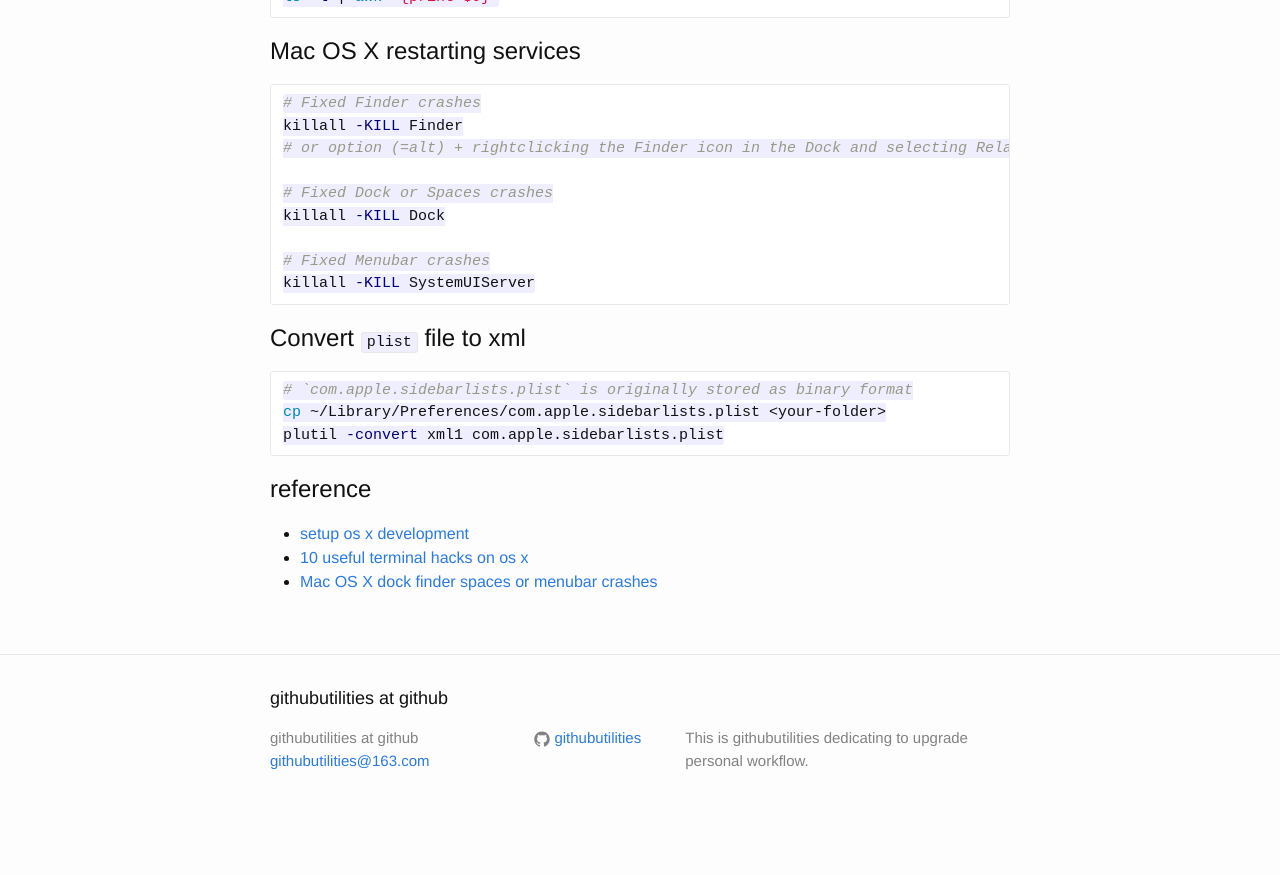
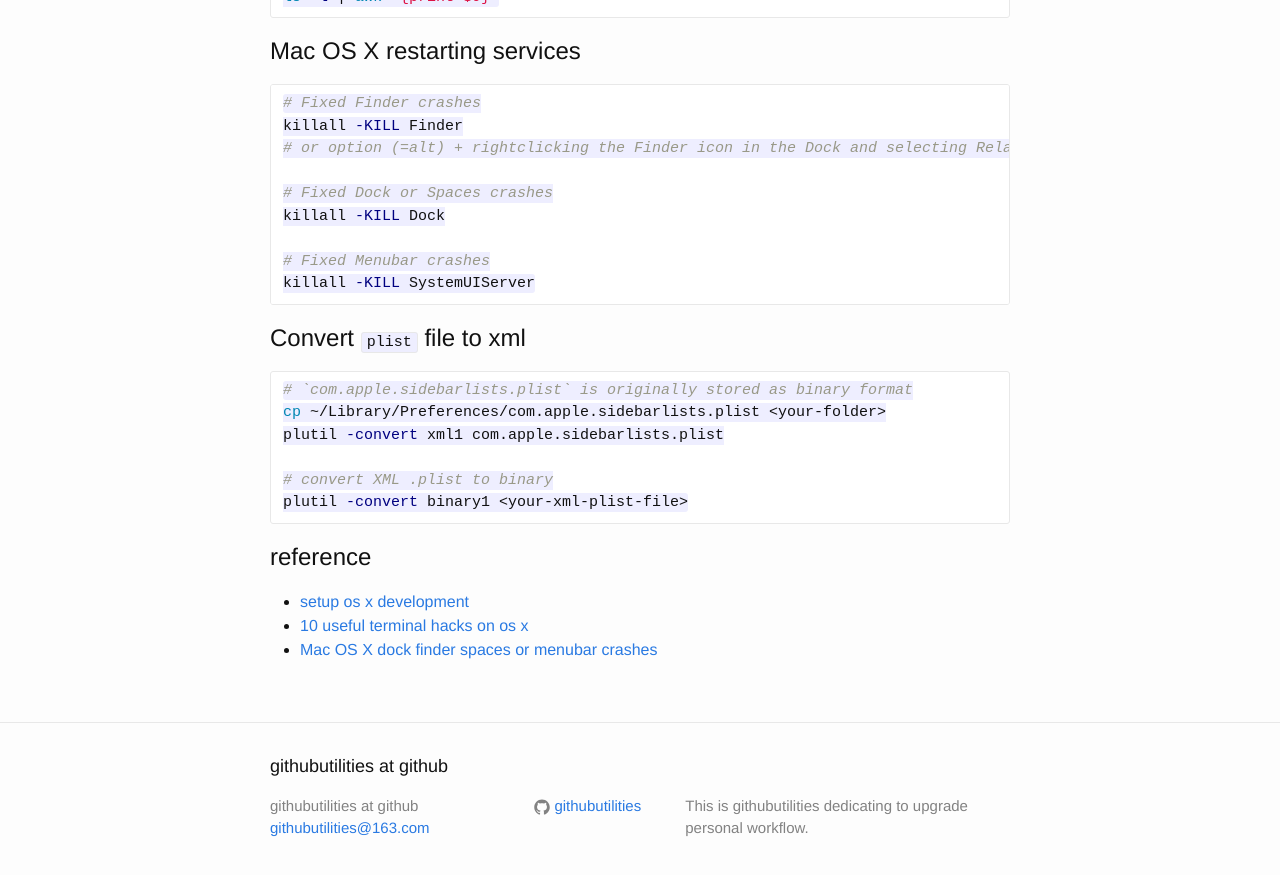
Before and after one commit to githubutilities/githubutilities.github.io, a Jekyll site: the page built from _posts/2015-02-07-terminal-hacks.markdown, in a window 1280 px wide and 900 px high, scrolled down 1276 px. Shown: the top 875 px of the window. Built offline with Jekyll 4.4.1, drawn with Linux system fonts in a browser that asks for light colours; Markdown is read by kramdown in place of the engine named in the settings; before the commit the page ends 2108 px from its top, so only the background shows below that.

Commit message:
add convert xml plist to binary

````diff
--- a/_posts/2015-02-07-terminal-hacks.markdown
+++ b/_posts/2015-02-07-terminal-hacks.markdown
@@ -86,6 +86,9 @@
 # `com.apple.sidebarlists.plist` is originally stored as binary format
 cp ~/Library/Preferences/com.apple.sidebarlists.plist <your-folder>
 plutil -convert xml1 com.apple.sidebarlists.plist
+
+# convert XML .plist to binary
+plutil -convert binary1 <your-xml-plist-file>
 ```
 
 
````
